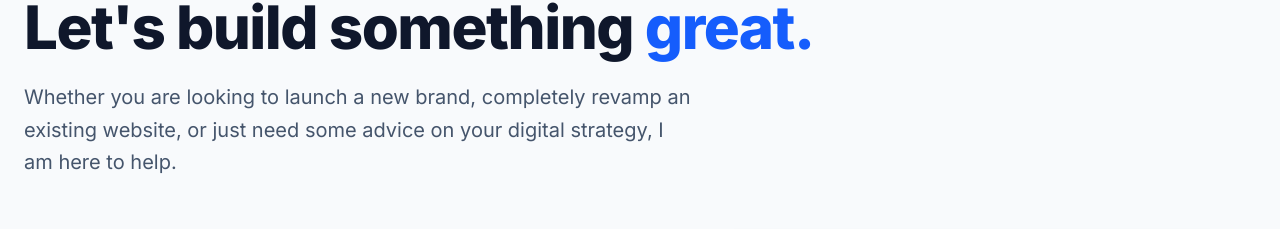
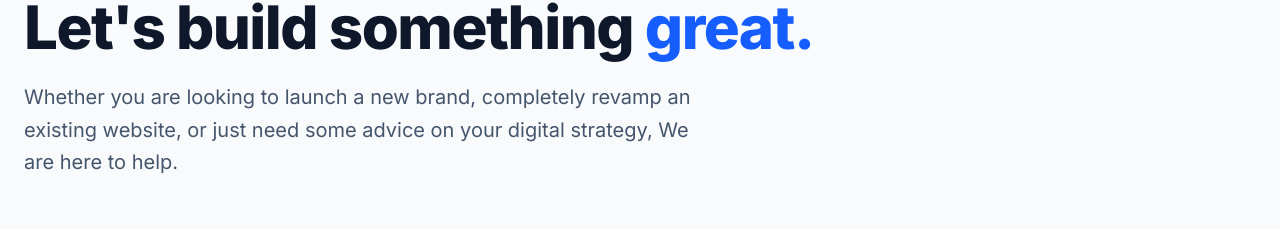
Before and after one commit to Pratik9984/stack-scale, a Next.js app: page /contact in a window 1280 px wide. Shown: the part 179-408 px from the top of the page. Built offline with nearby package versions, Linux system fonts and the light colour scheme.

Commit message:
Update text to use 'We are here to help'

```diff
--- a/app/contact/page.tsx
+++ b/app/contact/page.tsx
@@ -78,7 +78,7 @@ export default function Contact() {
             Let's build something <span className="text-blue-600">great.</span>
           </h1>
           <p className="text-lg sm:text-xl text-slate-600 max-w-2xl leading-relaxed mx-auto md:mx-0">
-            Whether you are looking to launch a new brand, completely revamp an existing website, or just need some advice on your digital strategy, I am here to help.
+            Whether you are looking to launch a new brand, completely revamp an existing website, or just need some advice on your digital strategy, We are here to help.
           </p>
         </div>
 
```
